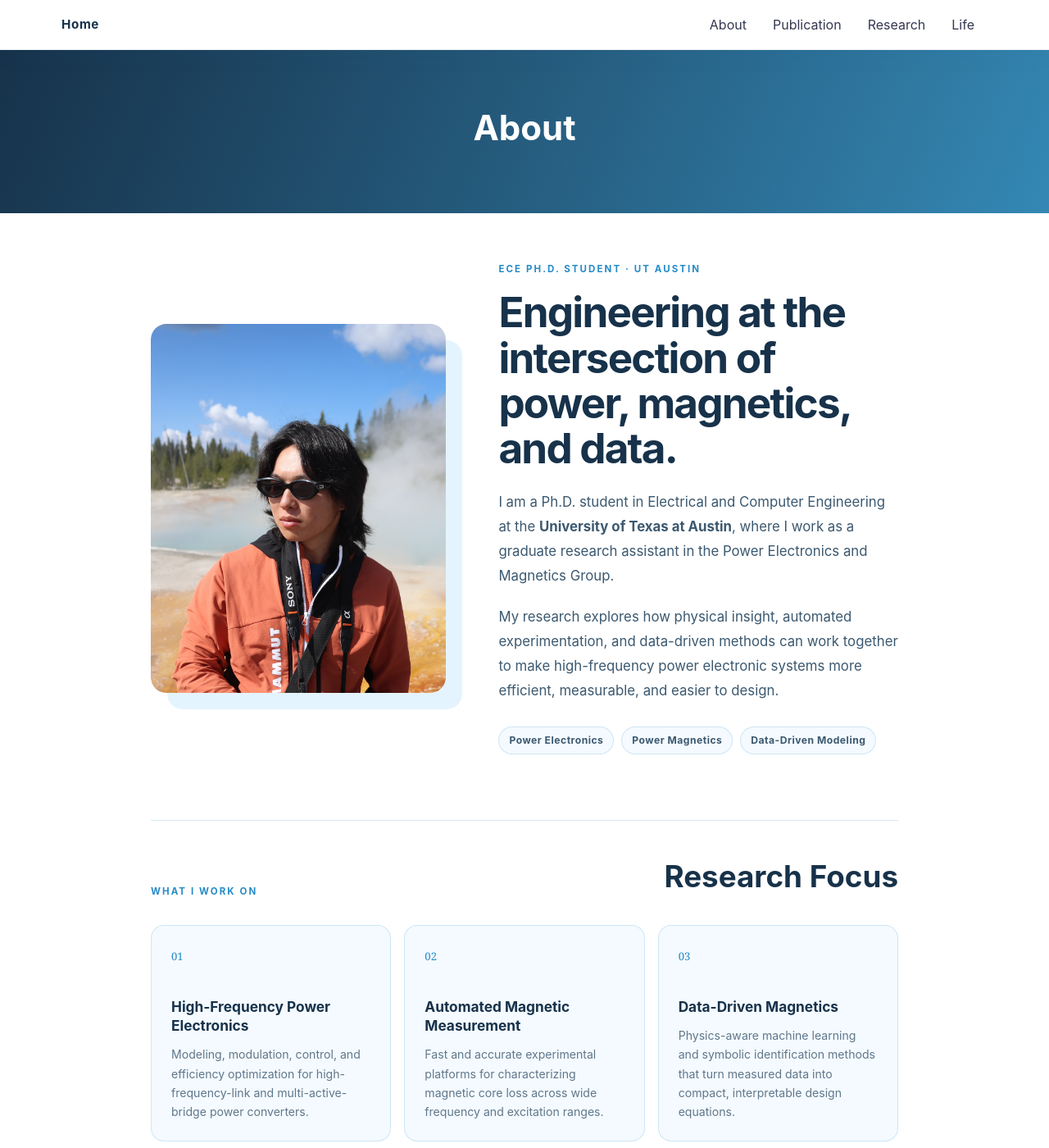
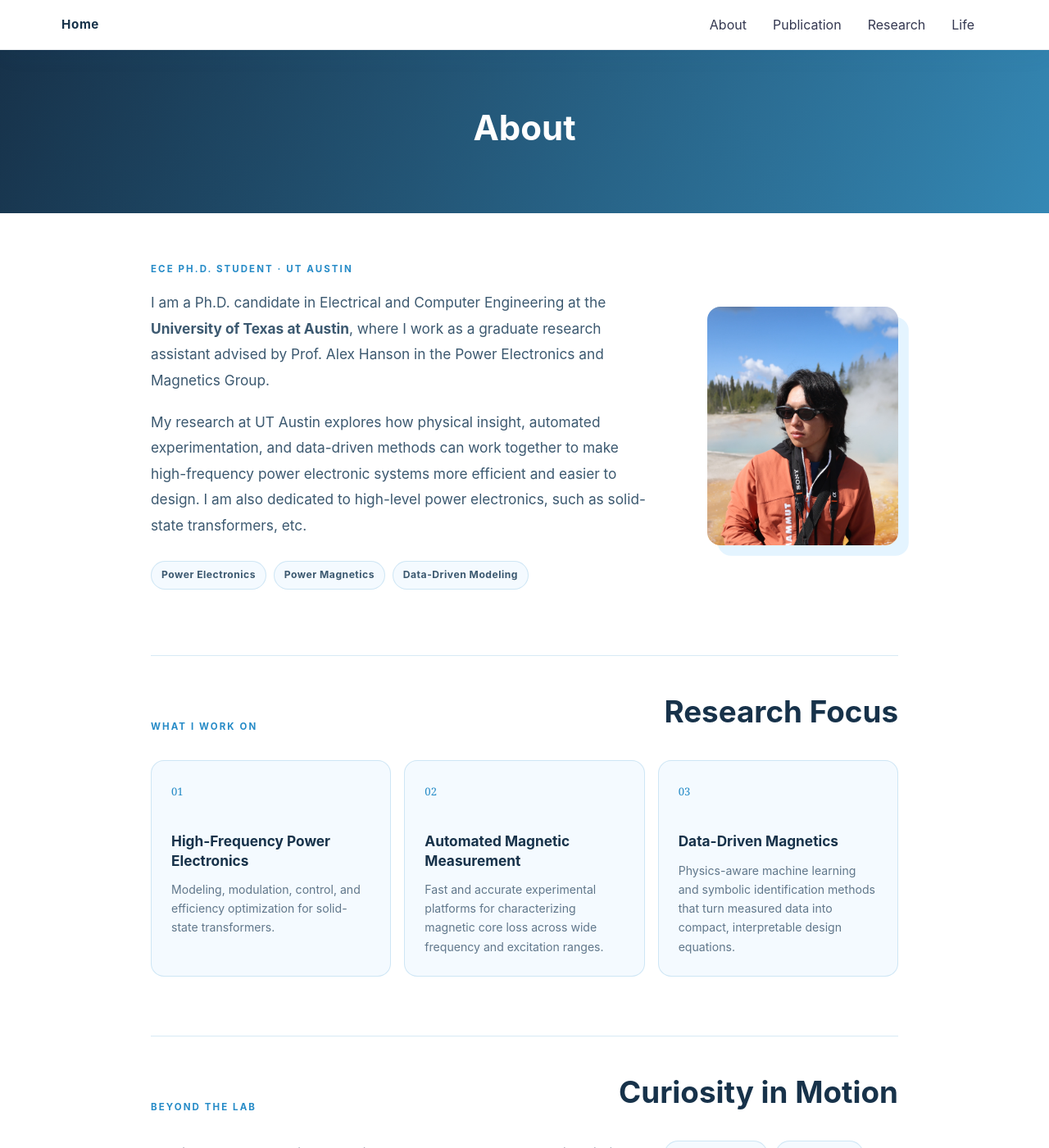
Before and after one commit to Aaron-H-Wang/aaron-h-wang.github.io, a Jekyll site: the page built from about.md, in a window 1280 px wide and 1400 px high. Shown: the whole window at 82% size. Built offline with Jekyll 4.4.1, drawn with Linux system fonts in a browser that asks for light colours; some of the changed text lies outside the part shown.

Commit message:
Refine About profile layout

```diff
--- a/about.md
+++ b/about.md
@@ -6,21 +6,20 @@ description: About Haoyu Wang, an ECE Ph.D. student at the University of Texas a
 ---
 
 <section class="about-profile">
-  <figure class="about-portrait">
-    <img src="{{ '/assets/img/profile/haoyu-wang.jpg' | relative_url }}" alt="Haoyu Wang outdoors with a camera in a geothermal landscape">
-  </figure>
-
   <div class="about-profile__copy">
     <p class="section-kicker">ECE PH.D. STUDENT · UT AUSTIN</p>
-    <h2>Engineering at the intersection of power, magnetics, and data.</h2>
-    <p>I am a Ph.D. student in Electrical and Computer Engineering at the <strong>University of Texas at Austin</strong>, where I work as a graduate research assistant in the Power Electronics and Magnetics Group.</p>
-    <p>My research explores how physical insight, automated experimentation, and data-driven methods can work together to make high-frequency power electronic systems more efficient, measurable, and easier to design.</p>
+    <p>I am a Ph.D. candidate in Electrical and Computer Engineering at the <strong>University of Texas at Austin</strong>, where I work as a graduate research assistant advised by Prof. Alex Hanson in the Power Electronics and Magnetics Group.</p>
+    <p>My research at UT Austin explores how physical insight, automated experimentation, and data-driven methods can work together to make high-frequency power electronic systems more efficient and easier to design. I am also dedicated to high-level power electronics, such as solid-state transformers, etc. </p>
     <div class="about-topics" aria-label="Research areas">
       <span>Power Electronics</span>
       <span>Power Magnetics</span>
       <span>Data-Driven Modeling</span>
     </div>
   </div>
+
+  <figure class="about-portrait">
+    <img src="{{ '/assets/img/profile/haoyu-wang.jpg' | relative_url }}" alt="Haoyu Wang outdoors with a camera in a geothermal landscape">
+  </figure>
 </section>
 
 <section class="about-section" aria-labelledby="research-focus">
@@ -33,7 +32,7 @@ description: About Haoyu Wang, an ECE Ph.D. student at the University of Texas a
     <article class="about-focus-card">
       <span>01</span>
       <h3>High-Frequency Power Electronics</h3>
-      <p>Modeling, modulation, control, and efficiency optimization for high-frequency-link and multi-active-bridge power converters.</p>
+      <p>Modeling, modulation, control, and efficiency optimization for solid-state transformers.</p>
     </article>
     <article class="about-focus-card">
       <span>02</span>
--- a/assets/css/personal.css
+++ b/assets/css/personal.css
@@ -173,20 +173,22 @@ a { color: var(--sky-600); }
 .about-profile {
   align-items: center;
   display: grid;
-  gap: clamp(2rem, 5vw, 4rem);
-  grid-template-columns: minmax(15rem, 0.85fr) minmax(0, 1.15fr);
+  gap: clamp(2rem, 5vw, 4.5rem);
+  grid-template-columns: minmax(0, 1.45fr) minmax(12rem, 0.55fr);
   margin-bottom: 5rem;
 }
 .about-portrait {
   aspect-ratio: 4 / 5;
-  border-radius: 1.2rem;
-  box-shadow: 1.25rem 1.25rem 0 var(--sky-100);
+  border-radius: 1rem;
+  box-shadow: 0.8rem 0.8rem 0 var(--sky-100);
+  justify-self: end;
+  max-width: 18rem;
   overflow: hidden;
+  width: 100%;
 }
 .about-portrait img { height: 100%; object-fit: cover; object-position: 50% 48%; width: 100%; }
 .about-profile__copy .section-kicker { margin-bottom: 1rem; }
-.about-profile__copy h2 { font-size: clamp(2rem, 4vw, 3.35rem); letter-spacing: -0.035em; line-height: 1.08; margin-bottom: 1.5rem; }
-.about-profile__copy p:not(.section-kicker) { font-size: 1.05rem; line-height: 1.78; }
+.about-profile__copy p:not(.section-kicker) { font-size: 1.08rem; line-height: 1.82; }
 .about-topics, .about-interests { display: flex; flex-wrap: wrap; gap: 0.55rem; }
 .about-topics { margin-top: 1.75rem; }
 .about-topics span, .about-interests span {
@@ -236,7 +238,7 @@ a { color: var(--sky-600); }
   .publication-list li { gap: 0.35rem 0.8rem; grid-template-columns: 2.5rem 1fr; }
   .publication-heading h2 { font-size: 1.65rem; }
   .about-profile, .about-life__content { grid-template-columns: 1fr; }
-  .about-portrait { margin: 0 auto; max-width: 25rem; width: 100%; }
+  .about-portrait { justify-self: center; margin: 0 auto; max-width: 18rem; width: 100%; }
   .about-focus-grid { grid-template-columns: 1fr; }
   .about-section__heading { align-items: flex-start; flex-direction: column; gap: 0.35rem; }
   .about-cv { align-items: flex-start; flex-direction: column; }
```
Also changed, not shown: other parts of about.md (+1 -1 lines).
